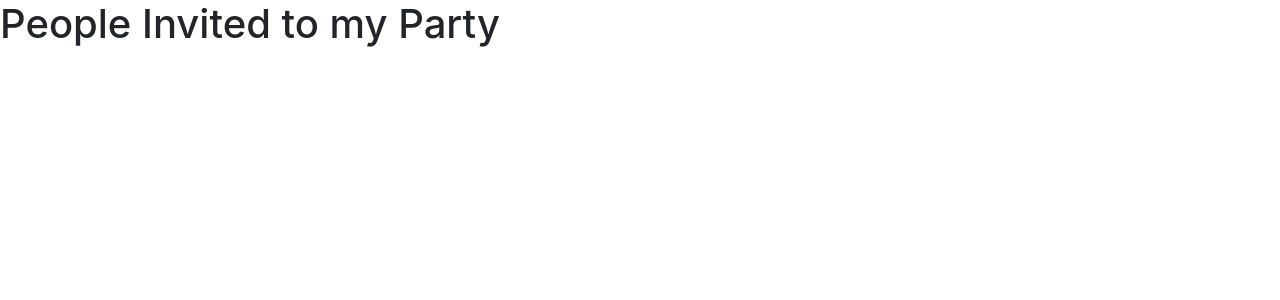
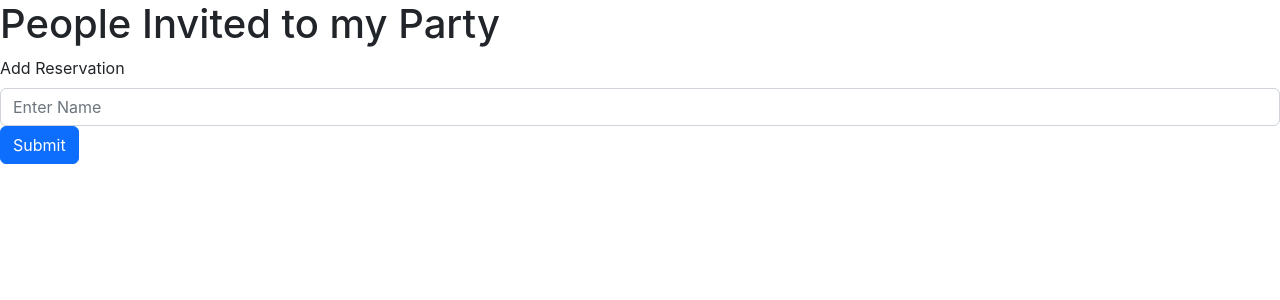
Before and after one commit to kabradshaw1/react-typescript-redux, a React (Create React App) app in the folder frontend/: page / in a window 1280 px wide. Shown: the top 300 px of the page. Built offline with nearby package versions, Linux system fonts and the light colour scheme; the HTML template or start-up script is replaced by a standard one.

Commit message:
added form for button

```diff
--- a/frontend/src/App.tsx
+++ b/frontend/src/App.tsx
@@ -32,6 +32,13 @@
       {reservation.map(name => {
         return <ReservationCard name={name}/>
       })}
+      <Form>
+        <Form.Group>
+          <Form.Label>Add Reservation</Form.Label>
+          <Form.Control type='text' placeholder='Enter Name'/>
+        </Form.Group>
+        <Button type='submit'>Submit</Button>
+      </Form>
     </>
   );
 }
```
